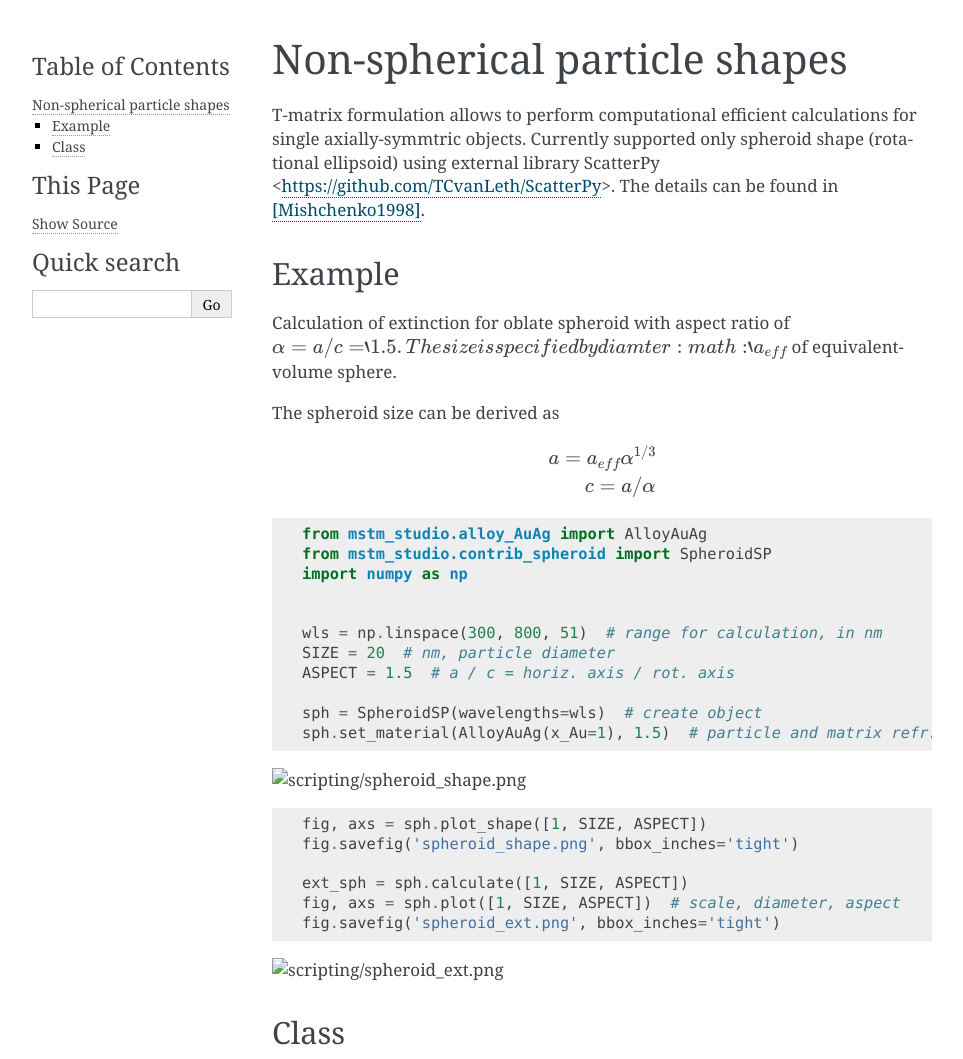
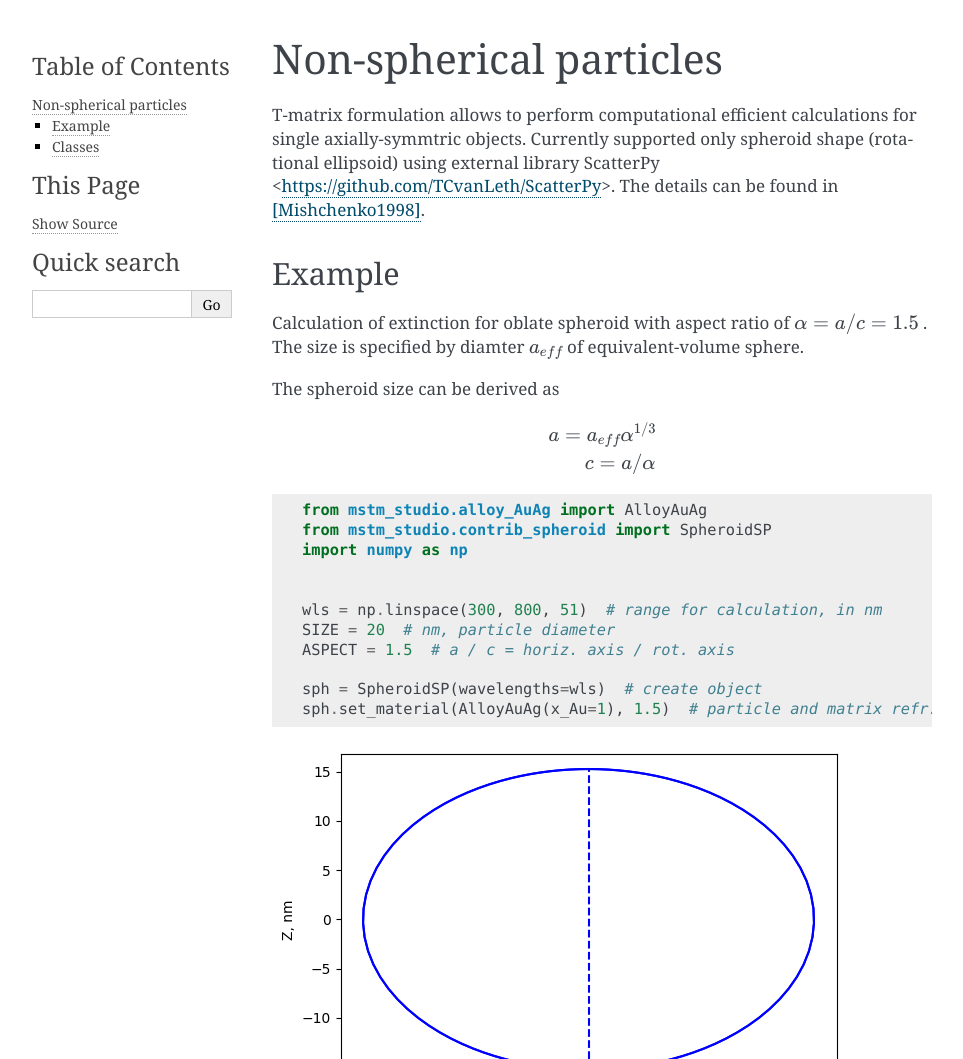
Before and after one commit to lavakyan/mstm-spectrum, a Sphinx documentation site: the page built from doc/source/scripting/nonspherical.rst, in a window 1280 px wide and 1400 px high, cut to the strip 0-1059 px from the top of the window. Shown: the whole strip, without its empty margins (148-1111 px from the left). Built offline with Sphinx 7.4.7, drawn with Linux system fonts in a browser that asks for light colours.

Commit message:
DOC: small changes, cleaning of contrib_spheroids.py

```diff
--- a/doc/source/scripting/nonspherical.rst
+++ b/doc/source/scripting/nonspherical.rst
@@ -1,16 +1,17 @@
 .. _nonspherical:
 
 
-Non-spherical particle shapes
------------------------------
+Non-spherical particles
+-----------------------
 
 T-matrix formulation allows to perform computational efficient calculations for single axially-symmtric objects.
 Currently supported only spheroid shape (rotational ellipsoid) using external library ScatterPy <https://github.com/TCvanLeth/ScatterPy>. The details can be found in [Mishchenko1998]_.
 
+
 Example
 ^^^^^^^
 
-Calculation of extinction for oblate spheroid with aspect ratio of :math:`\alpha=a/c=`1.5.
+Calculation of extinction for oblate spheroid with aspect ratio of :math:`\alpha=a/c=1.5` .
 The size is specified by diamter :math:`a_{eff}` of equivalent-volume sphere.
 
 The spheroid size can be derived as
@@ -36,8 +37,8 @@ The spheroid size can be derived as
 .. image:: spheroid_ext.png
 
 
-Class
-^^^^^
+Classes
+^^^^^^^
 
 .. automodule:: mstm_studio.contrib_spheroid
     :members: SpheroidSP
```
Also changed, not shown: doc/source/scripting/drude_eps.png, doc/source/scripting/spheroid_ext.png (added), doc/source/scripting/spheroid_shape.png (added).
